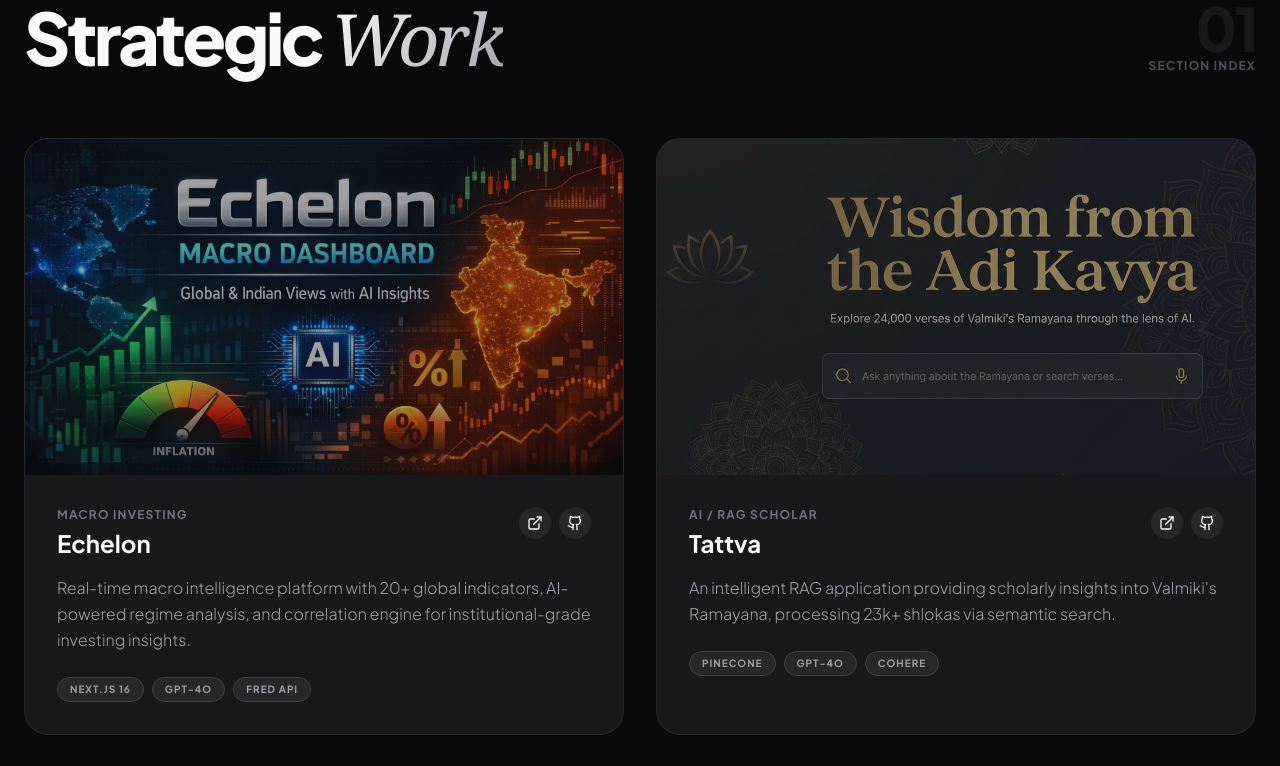
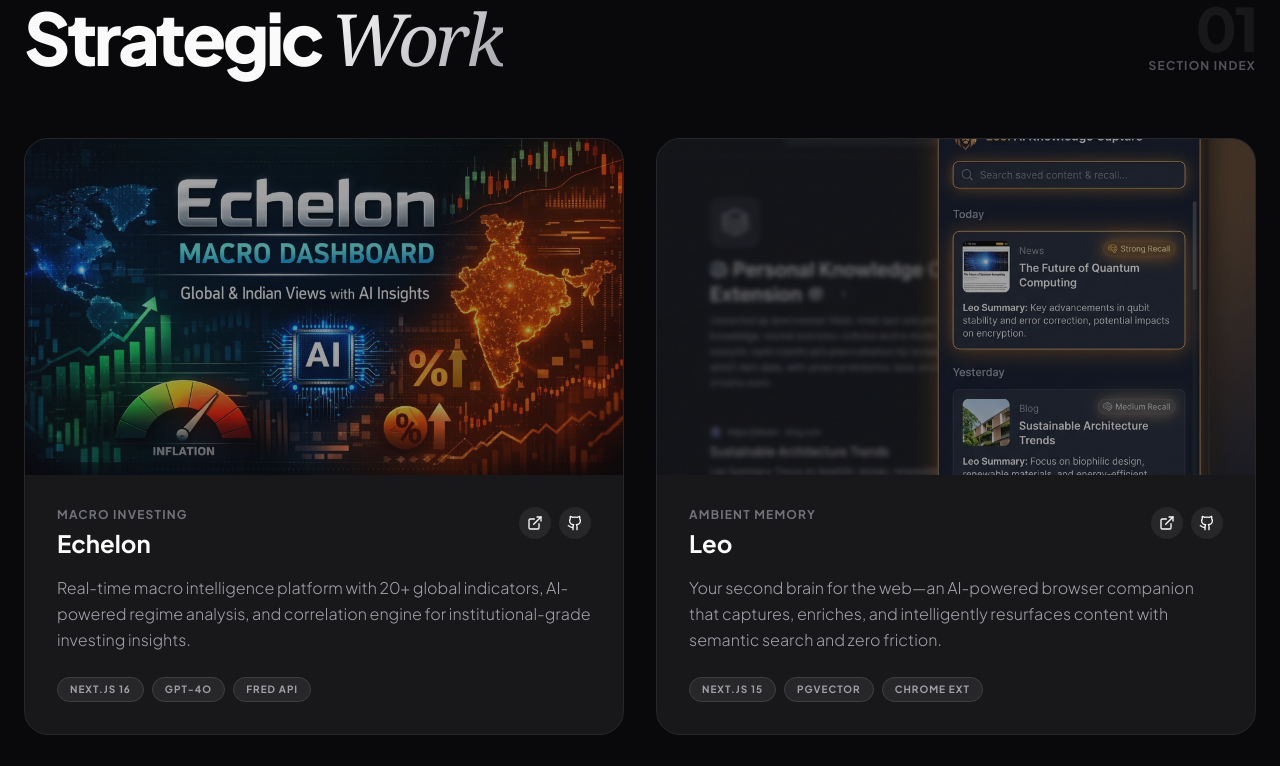
Before and after one commit to maruthiram08/productportfolio, a React (Vite) app: page / in a window 1280 px wide. Shown: the part 940-1706 px from the top of the page. Built offline with nearby package versions, Linux system fonts and the light colour scheme.

Commit message:
Add Leo ambient memory layer project

```diff
--- a/App.tsx
+++ b/App.tsx
@@ -28,6 +28,16 @@ const PROJECTS: Project[] = [
     imageUrl: '/echelon-thumbnail.png',
     link: 'https://tryechelon.vercel.app',
     github: 'https://github.com/maruthiram08/echelon'
+  },
+  {
+    id: 'leo',
+    title: 'Leo',
+    category: 'AMBIENT MEMORY',
+    description: 'Your second brain for the web—an AI-powered browser companion that captures, enriches, and intelligently resurfaces content with semantic search and zero friction.',
+    tags: ['Next.js 15', 'pgvector', 'Chrome Ext'],
+    imageUrl: '/leo-thumbnail.png',
+    link: 'https://leo-brain.vercel.app',
+    github: 'https://github.com/maruthiram08/leo-brain'
   },
   {
     id: 'tattva',
```
Also changed, not shown: public/leo-thumbnail.png (added), 1 other file (tests, documents, lock files or other folders).
